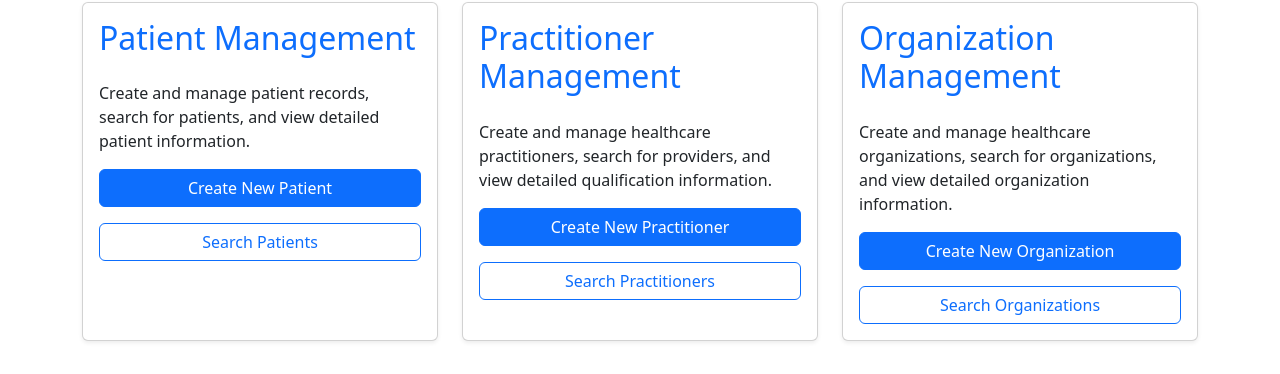
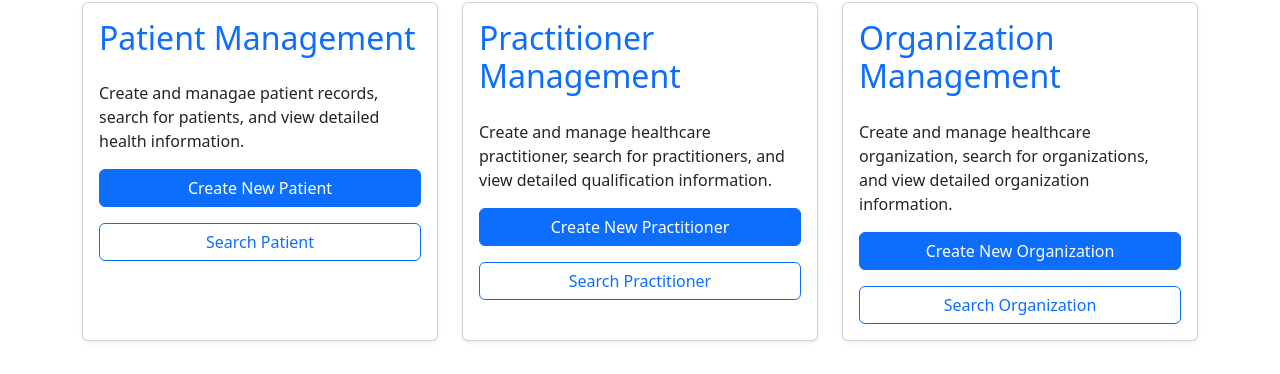
Before and after one commit to DartViet/vinamed, a React (Vite) app: page / in a window 1280 px wide. Shown: the part 326-700 px from the top of the page. Built offline with nearby package versions, Linux system fonts and the light colour scheme.

Commit message:
Add localization for homepage

```diff
--- a/src/home-page.tsx
+++ b/src/home-page.tsx
@@ -1,9 +1,11 @@
 import React from 'react';
 import { useNavigate } from 'react-router';
 import LanguageSwitcher from "./features/ui/language-switcher"
+import { useTranslation } from 'react-i18next';
 
 const HomePage: React.FC = () => {
   const navigate = useNavigate();
+  const { t } = useTranslation();
 
   return (
     <div className="container">
@@ -13,30 +15,30 @@ const HomePage: React.FC = () => {
       </div>
 
       <header className="py-5 text-center">
-        <h1 className="display-4">VinaMe Health Platform</h1>
-        <p className="lead text-muted">Manage patients, practitioners, and healthcare organizations in one place</p>
+        <h1 className="display-4">{t('homePage.title')}</h1>
+        <p className="lead text-muted">{t('homePage.description')}</p>
       </header>
 
       <div className="row g-4 py-5">
         <div className="col-md-4">
           <div className="card shadow-sm h-100">
             <div className="card-body">
-              <h2 className="card-title mb-4 text-primary">Patient Management</h2>
+              <h2 className="card-title mb-4 text-primary">{t('homePage.patient.patient')}</h2>
               <p className="card-text">
-                Create and manage patient records, search for patients, and view detailed patient information.
+                {t('homePage.patient.description')}
               </p>
               <div className="d-grid gap-3">
                 <button
                   className="btn btn-primary"
                   onClick={() => navigate('/patients/new')}
                 >
-                  Create New Patient
+                  {t('homePage.patient.create')}
                 </button>
                 <button
                   className="btn btn-outline-primary"
                   onClick={() => navigate('/patients/search')}
                 >
-                  Search Patients
+                  {t('homePage.patient.search')}
                 </button>
               </div>
             </div>
@@ -46,22 +48,22 @@ const HomePage: React.FC = () => {
         <div className="col-md-4">
           <div className="card shadow-sm h-100">
             <div className="card-body">
-              <h2 className="card-title mb-4 text-primary">Practitioner Management</h2>
+              <h2 className="card-title mb-4 text-primary">{t('homePage.practitioner.practitioner')}</h2>
               <p className="card-text">
-                Create and manage healthcare practitioners, search for providers, and view detailed qualification information.
+                {t('homePage.practitioner.description')}
               </p>
               <div className="d-grid gap-3">
                 <button
                   className="btn btn-primary"
                   onClick={() => navigate('/practitioners/new')}
                 >
-                  Create New Practitioner
+                  {t('homePage.practitioner.create')}
                 </button>
                 <button
                   className="btn btn-outline-primary"
                   onClick={() => navigate('/practitioners/search')}
                 >
-                  Search Practitioners
+                  {t('homePage.practitioner.search')}
                 </button>
               </div>
             </div>
@@ -71,22 +73,22 @@ const HomePage: React.FC = () => {
         <div className="col-md-4">
           <div className="card shadow-sm h-100">
             <div className="card-body">
-              <h2 className="card-title mb-4 text-primary">Organization Management</h2>
+              <h2 className="card-title mb-4 text-primary">{t('homePage.organization.organization')}</h2>
               <p className="card-text">
-                Create and manage healthcare organizations, search for organizations, and view detailed organization information.
+                {t('homePage.organization.description')}
               </p>
               <div className="d-grid gap-3">
                 <button
                   className="btn btn-primary"
                   onClick={() => navigate('/organizations/new')}
                 >
-                  Create New Organization
+                  {t('homePage.organization.create')}
                 </button>
                 <button
                   className="btn btn-outline-primary"
                   onClick={() => navigate('/organizations/search')}
                 >
-                  Search Organizations
+                  {t('homePage.organization.search')}
                 </button>
               </div>
             </div>
@@ -98,25 +100,25 @@ const HomePage: React.FC = () => {
         <div className="col-12">
           <div className="card bg-light">
             <div className="card-body">
-              <h3 className="card-title h5">Quick Access</h3>
+              <h3 className="card-title h5">{t('homePage.quickAccess.quickAccess')}</h3>
               <div className="d-flex flex-wrap gap-2 mt-3">
                 <button
                   className="btn btn-sm btn-outline-secondary"
                   onClick={() => navigate('/patients')}
                 >
-                  All Patients
+                  {t('homePage.quickAccess.allPatients')}
                 </button>
                 <button
                   className="btn btn-sm btn-outline-secondary"
                   onClick={() => navigate('/practitioners')}
                 >
-                  All Practitioners
+                  {t('homePage.quickAccess.allPractitioners')}
                 </button>
                 <button
                   className="btn btn-sm btn-outline-secondary"
                   onClick={() => navigate('/organizations')}
                 >
-                  All Organizations
+                  {t('homePage.quickAccess.allOrganizations')}
                 </button>
               </div>
             </div>
--- a/src/locales/en/translation.json
+++ b/src/locales/en/translation.json
@@ -1,4 +1,30 @@
 {
-    "delete": "Delete",
-    "searchPatient": "Search Patient"
+    "homePage": {
+        "title": "VinaMe Health Platform",
+        "description": "Manage patients, practitioners, and healthcare organizations in one place",
+        "patient": {
+            "patient": "Patient Management",
+            "description": "Create and managae patient records, search for patients, and view detailed health information.",
+            "create": "Create New Patient",
+            "search": "Search Patient"
+        },
+        "practitioner": {
+            "practitioner": "Practitioner Management",
+            "description": "Create and manage healthcare practitioner, search for practitioners, and view detailed qualification information.",
+            "create": "Create New Practitioner",
+            "search": "Search Practitioner"
+        },
+        "organization": {
+            "organization": "Organization Management",
+            "description": "Create and manage healthcare organization, search for organizations, and view detailed organization information.",
+            "create": "Create New Organization",
+            "search": "Search Organization"
+        },
+        "quickAccess": {
+            "quickAccess": "Quick Access",
+            "allPatients": "All Patients",
+            "allPractitioners": "All Practitioners",
+            "allOrganizations": "All Organizations"
+        }
+    }
 }
--- a/src/locales/vi/translation.json
+++ b/src/locales/vi/translation.json
@@ -1,4 +1,30 @@
 {
-    "delete": "Xóa",
-    "searchPatient": "Tìm kiếm bệnh nhân"
+    "homePage": {
+        "title": "Nền tảng Y tế VinaMe",
+        "description": "Quản lý bệnh nhân, nhân viên y tế và tổ chức y tế tại cùng một nơi",
+        "patient": {
+            "patient": "Quản lý Bệnh nhân",
+            "description": "Tạo và quản lý hồ sơ bệnh nhân, tìm kiếm bệnh nhân và xem thông tin sức khỏe chi tiết.",
+            "create": "Tạo Bệnh nhân Mới",
+            "search": "Tìm kiếm Bệnh nhân"
+        },
+        "practitioner": {
+            "practitioner": "Quản lý Nhân viên Y tế",
+            "description": "Tạo và quản lý nhân viên y tế, tìm kiếm nhân viên và xem thông tin trình độ chi tiết.",
+            "create": "Tạo Nhân viên Y tế Mới",
+            "search": "Tìm kiếm Nhân viên Y tế"
+        },
+        "organization": {
+            "organization": "Quản lý Tổ chức",
+            "description": "Tạo và quản lý tổ chức y tế, tìm kiếm tổ chức và xem thông tin tổ chức chi tiết.",
+            "create": "Tạo Tổ chức Mới",
+            "search": "Tìm kiếm Tổ chức"
+        },
+        "quickAccess": {
+            "quickAccess": "Truy cập nhanh",
+            "allPatients": "Tất cả Bệnh nhân",
+            "allPractitioners": "Tất cả Nhân viên Y tế",
+            "allOrganizations": "Tất cả Tổ chức"
+        }
+    }
 }
```
